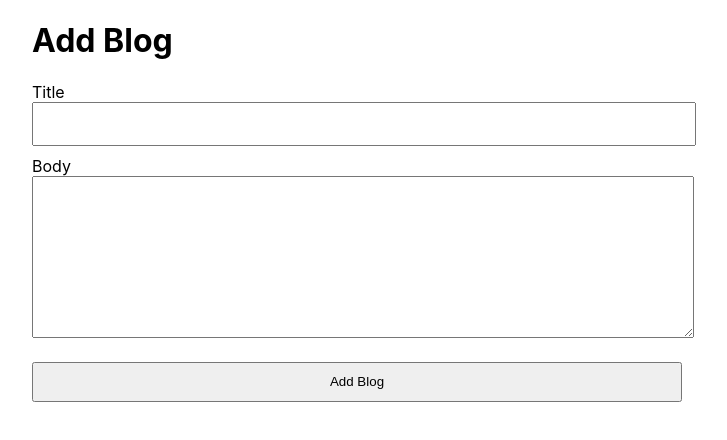
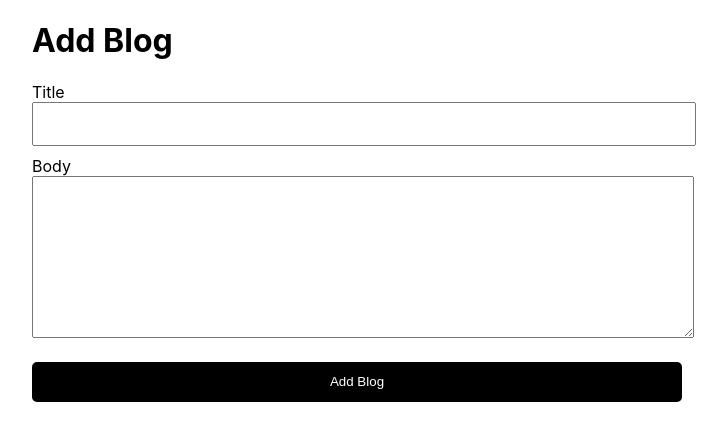
Before and after one commit to dwestland/next-auth-prisma-blog, a Next.js app: page /blogs/add in a window 1280 px wide. Shown: the top 440 px of the page, without its empty margins (283-1010 px from the left). Built offline with nearby package versions, Linux system fonts and the light colour scheme.

Commit message:
Change tost to react-hot-toast

```diff
--- a/pages/blogs/add.tsx
+++ b/pages/blogs/add.tsx
@@ -1,6 +1,5 @@
 import React, { useState } from 'react'
-import { ToastContainer, toast } from 'react-toastify'
-import 'react-toastify/dist/ReactToastify.css'
+import toast, { Toaster } from 'react-hot-toast'
 import { useRouter } from 'next/router'
 import styles from '../../styles/Form.module.css'
 
@@ -24,6 +23,7 @@ const AddBlog = () => {
 
     if (hasEmptyFields) {
       toast.error('Please fill in all fields')
+      return null
     }
 
     const res = await fetch(`${process.env.NEXT_PUBLIC_API}/events`, {
@@ -38,7 +38,7 @@ const AddBlog = () => {
     if (!res.ok) {
       if (res.status === 403 || res.status === 401) {
         toast.error('No token included')
-        return
+        return null
       }
       toast.error('Something Went Wrong')
     } else {
@@ -51,12 +51,16 @@ const AddBlog = () => {
       'background: red; color: white',
       values.title
     )
+
+    console.log('%c values.body ', 'background: red; color: white', values.body)
+
+    return null
   }
 
   return (
     <div className={styles.formPage}>
       <h1>Add Blog</h1>
-      <ToastContainer />
+      <Toaster />
       <form onSubmit={handleSubmit} className={styles.form}>
         <div>
           <div className={styles.section}>
@@ -83,7 +87,7 @@ const AddBlog = () => {
             </label>
           </div>
         </div>
-        <input type="submit" value="Add Blog" />
+        <input type="submit" value="Add Blog" className="btn" />
       </form>
     </div>
   )
```
